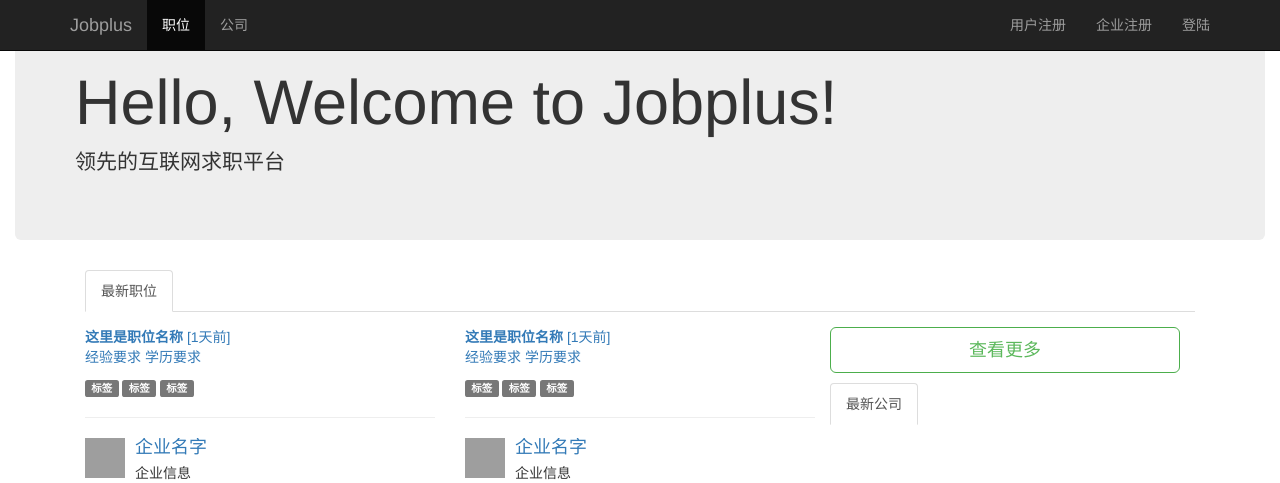
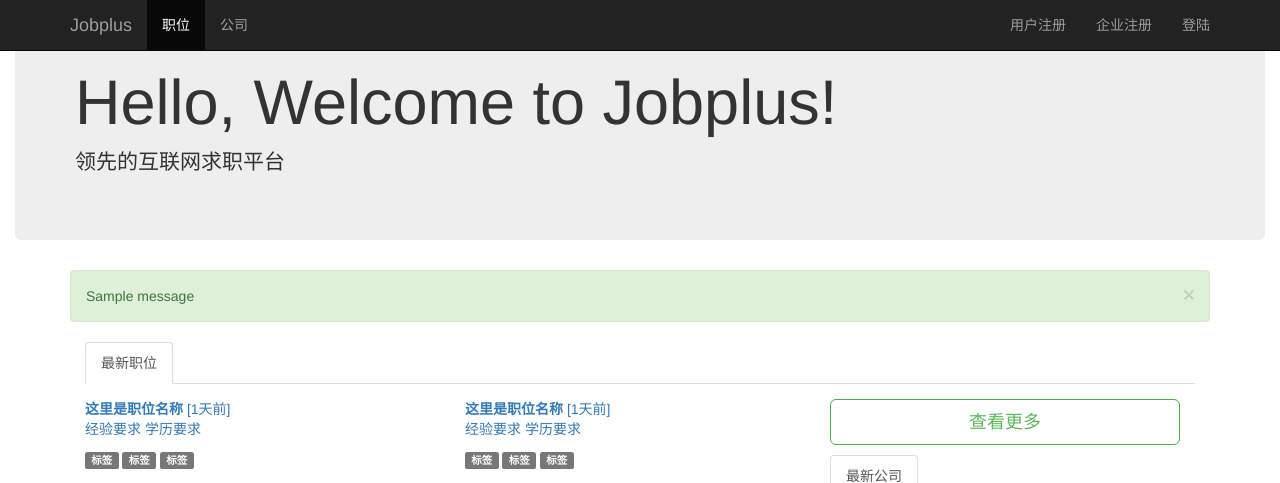
Before and after one commit to jcohao/jobplus6-3, a Flask app: page / in a window 1280 px wide. Shown: the top 483 px of the page. Run offline with Flask 2, Linux system fonts and the light colour scheme; tables that the repository leaves empty hold one stand-in row (values such as "Sample post"); one stand-in notice (Sample message) is shown; some libraries are stand-ins or nearby versions; grey boxes are pictures that could not be loaded.

Commit message:
稍微修改了 base.html 及添加了网站首页index.html, 在main.css中添加了部分样式 在base中添加了flash message的支持

```diff
--- a/jobplus/templates/base.html
+++ b/jobplus/templates/base.html
@@ -41,6 +41,20 @@
 
 
     <div class="container">
+
+    {% with messages = get_flashed_messages(with_categories=true)  %}
+        {% if messages %}
+        {% for category, message in messages  %}
+        <div class="alert alert-{{ category }} alert-dismissible" role="alert">
+            <button type="button" class="close" data-dismiss="alert" aria-label="Close"><span aria-hidden="true">&times;</span></button>
+            {{ message }}
+          </div>
+
+        {% endfor %}
+        {% endif %}
+
+    {% endwith %}
+
       {% block body %}{% endblock %}
       {% block footer %}
       <div class="footer">Copyright &copy; 2018 By 实验楼</div>
```
